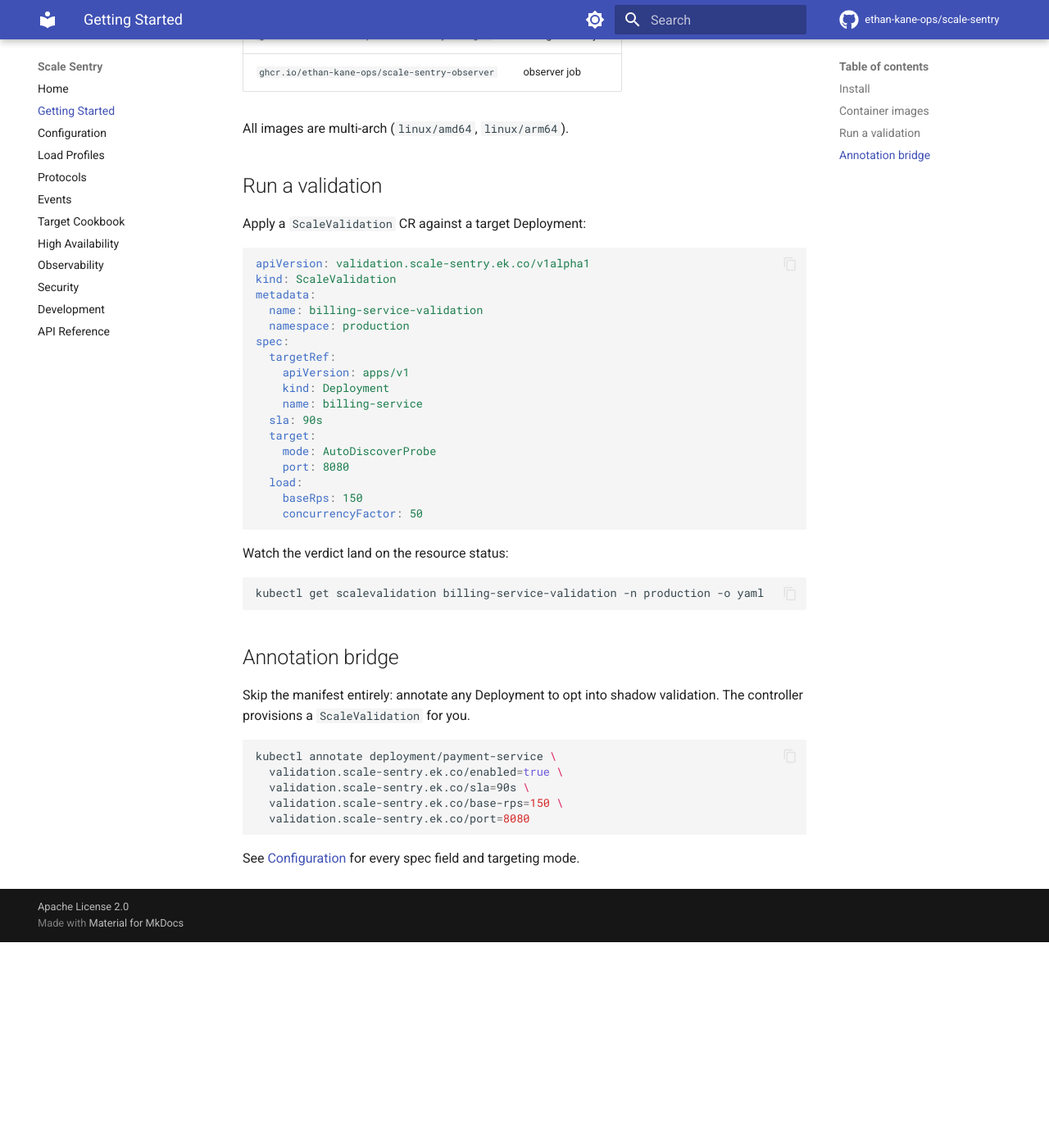
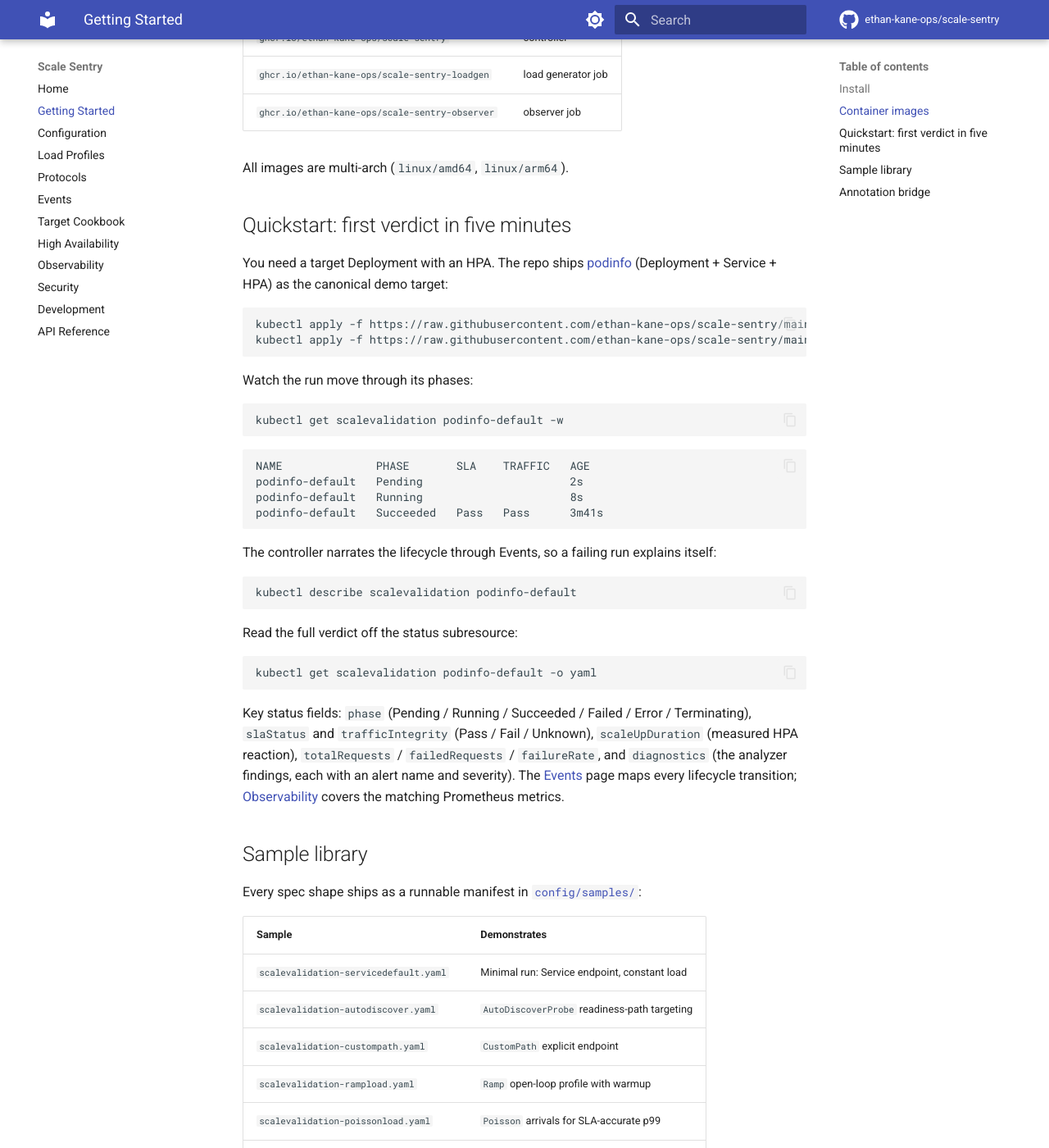
Before and after one commit to ethan-kane-ops/scale-sentry, an MkDocs documentation site: the page built from docs/getting-started.md, in a window 1280 px wide and 1400 px high, scrolled down 635 px. Shown: the whole window at 82% size. Built offline with MkDocs 1.6.1 and Material for MkDocs 9.7.7, drawn with Linux system fonts in a browser that asks for light colours; comment, search, counter and statistics services are not loaded; before the commit the page ends 1784 px from its top, so only the background shows below that; some of the changed text lies outside the part shown.

Commit message:
docs(site): configuration completeness + real quickstart
- configuration.md: protocol, grpc.service, networkPath Gateway, host,
  warmupDuration, load profiles, TLS caBundle; links to deep-dive pages
- getting-started.md: 5-minute quickstart (podinfo target, phase watch,
  describe Events, status verdict fields) + full sample library table
- drop stale --version 0.1.0 install pin here too

````diff
--- a/docs/getting-started.md
+++ b/docs/getting-started.md
@@ -7,9 +7,10 @@ Install via the OCI Helm chart from GHCR:
 ```bash
 helm install scale-sentry \
   oci://ghcr.io/ethan-kane-ops/charts/scale-sentry \
-  --version 0.1.0 \
   --namespace scale-sentry --create-namespace
 ```
+
+Without `--version` this resolves the latest released chart; add `--version X.Y.Z` (matching a [release](https://github.com/ethan-kane-ops/scale-sentry/releases)) to pin for reproducible installs.
 
 !!! tip "Verify before you install"
     Every released image and the chart are cosign-signed. See [Security](security.md) for the verification command.
@@ -24,35 +25,58 @@ helm install scale-sentry \
 
 All images are multi-arch (`linux/amd64`, `linux/arm64`).
 
-## Run a validation
+## Quickstart: first verdict in five minutes
 
-Apply a `ScaleValidation` CR against a target Deployment:
+You need a target Deployment with an HPA. The repo ships [podinfo](https://github.com/stefanprodan/podinfo) (Deployment + Service + HPA) as the canonical demo target:
 
-```yaml
-apiVersion: validation.scale-sentry.ek.co/v1alpha1
-kind: ScaleValidation
-metadata:
-  name: billing-service-validation
-  namespace: production
-spec:
-  targetRef:
-    apiVersion: apps/v1
-    kind: Deployment
-    name: billing-service
-  sla: 90s
-  target:
-    mode: AutoDiscoverProbe
-    port: 8080
-  load:
-    baseRps: 150
-    concurrencyFactor: 50
+```bash
+kubectl apply -f https://raw.githubusercontent.com/ethan-kane-ops/scale-sentry/main/config/samples/targets/podinfo.yaml
+kubectl apply -f https://raw.githubusercontent.com/ethan-kane-ops/scale-sentry/main/config/samples/scalevalidation-servicedefault.yaml
 ```
 
-Watch the verdict land on the resource status:
+Watch the run move through its phases:
 
 ```bash
-kubectl get scalevalidation billing-service-validation -n production -o yaml
+kubectl get scalevalidation podinfo-default -w
 ```
+
+```
+NAME              PHASE       SLA    TRAFFIC   AGE
+podinfo-default   Pending                      2s
+podinfo-default   Running                      8s
+podinfo-default   Succeeded   Pass   Pass      3m41s
+```
+
+The controller narrates the lifecycle through Events, so a failing run explains itself:
+
+```bash
+kubectl describe scalevalidation podinfo-default
+```
+
+Read the full verdict off the status subresource:
+
+```bash
+kubectl get scalevalidation podinfo-default -o yaml
+```
+
+Key status fields: `phase` (Pending / Running / Succeeded / Failed / Error / Terminating), `slaStatus` and `trafficIntegrity` (Pass / Fail / Unknown), `scaleUpDuration` (measured HPA reaction), `totalRequests` / `failedRequests` / `failureRate`, and `diagnostics` (the analyzer findings, each with an alert name and severity). The [Events](events.md) page maps every lifecycle transition; [Observability](observability.md) covers the matching Prometheus metrics.
+
+## Sample library
+
+Every spec shape ships as a runnable manifest in [`config/samples/`](https://github.com/ethan-kane-ops/scale-sentry/tree/main/config/samples):
+
+| Sample | Demonstrates |
+|---|---|
+| `scalevalidation-servicedefault.yaml` | Minimal run: Service endpoint, constant load |
+| `scalevalidation-autodiscover.yaml` | `AutoDiscoverProbe` readiness-path targeting |
+| `scalevalidation-custompath.yaml` | `CustomPath` explicit endpoint |
+| `scalevalidation-rampload.yaml` | `Ramp` open-loop profile with warmup |
+| `scalevalidation-poissonload.yaml` | `Poisson` arrivals for SLA-accurate p99 |
+| `scalevalidation-http2.yaml` | HTTP/2 (h2c prior-knowledge) target |
+| `scalevalidation-grpc.yaml` | gRPC Health/Check load |
+| `scalevalidation-tls.yaml` | Private CA bundle via ConfigMap |
+| `scalevalidation-with-disruption.yaml` | Chaos pod-kill at peak load |
+| `targets/podinfo.yaml` | Demo target: Deployment + Service + HPA |
 
 ## Annotation bridge
 
````
Also changed, not shown: docs/configuration.md (+49 -5 lines).
